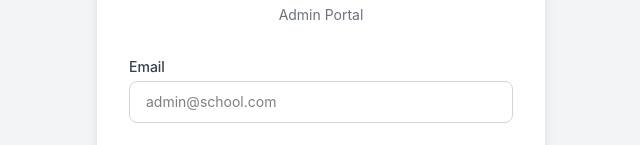
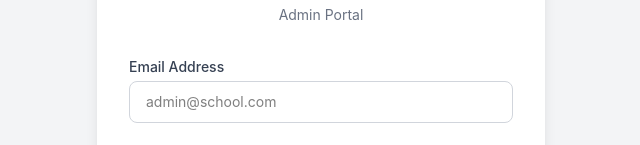
Before and after one commit to JustTrying652/school-management-system, a React (Vite) app: page /login in a window 1280 px wide. Shown: the part 291-436 px from the top of the page, without its empty margins (319-959 px from the left). Built offline with nearby package versions, Linux system fonts and the light colour scheme; no server answers.

Commit message:
preliminary

```diff
--- a/src/pages/Auth/Login.jsx
+++ b/src/pages/Auth/Login.jsx
@@ -56,7 +56,7 @@ export default function Login() {
         <form onSubmit={handleLogin} className="space-y-5">
           <div>
             <label className="block text-sm font-medium text-gray-700 mb-1">
-              Email
+              Email Address
             </label>
             <input
               type="email"
```
